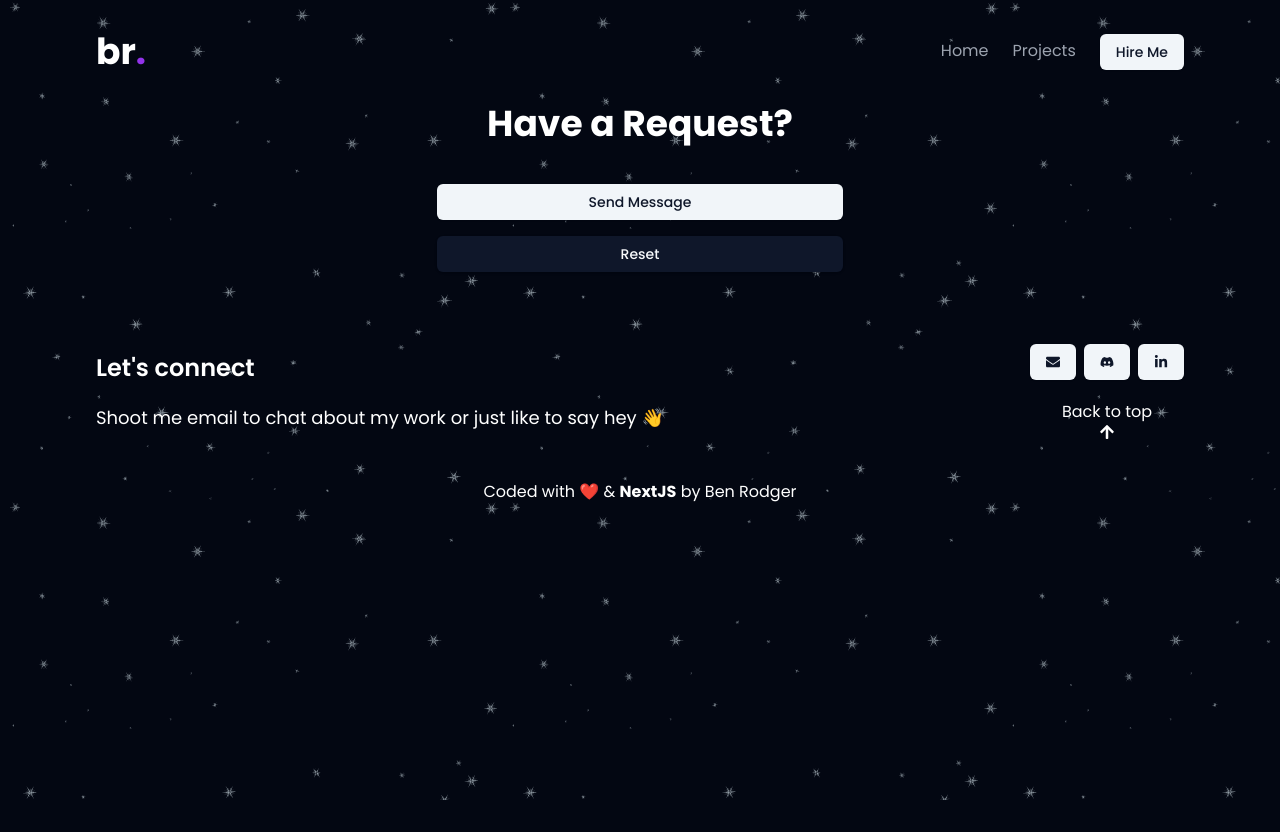
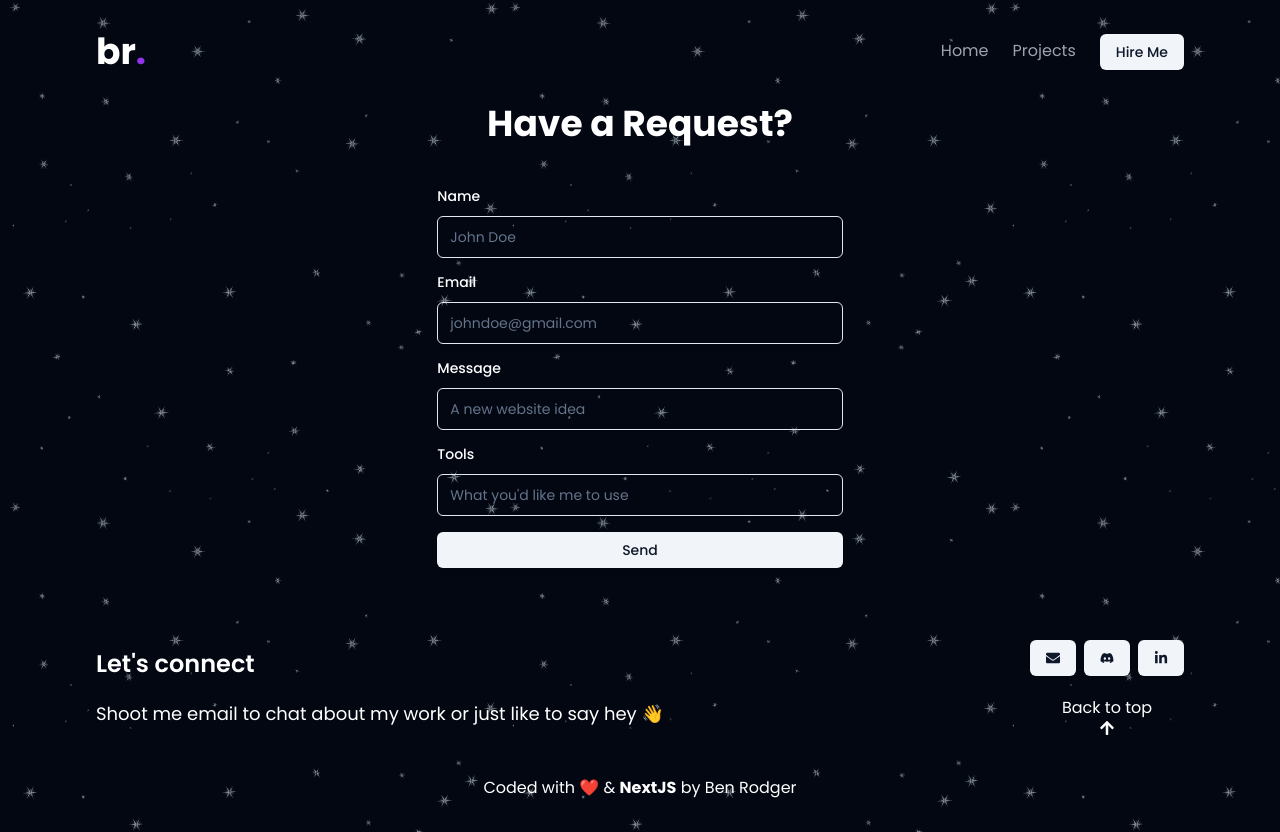
Before and after one commit to breon-dev/portfolio, a Next.js app: page /hire-me in a window 1280 px wide. Before the commit the page ends 800 px from the top, so only its background shows below. Built offline with nearby package versions, Linux system fonts and the light colour scheme.

Commit message:
added form functionality

```diff
--- a/actions/submit-email.ts
+++ b/actions/submit-email.ts
@@ -1,8 +1,20 @@
 "use server";
 
-export const SubmitEmail = async (values: any) => {
+import { EmailSchema } from "@/schemas";
+import * as z from "zod";
+
+export const SubmitEmail = async (values: z.infer<typeof EmailSchema>) => {
+    const validatedFields = EmailSchema.safeParse(values);
+
+    console.log(validatedFields);
+
+    if (!validatedFields.success) {
+        return {
+            error: "Invalid fields!"
+        }
+    }
+
     return {
-        success: "sus",
-        error: "this is another test"
-    };
+        success: "The email has been sent!"
+    }
 }
--- a/app/template.tsx
+++ b/app/template.tsx
@@ -7,7 +7,7 @@ export default function Template({ children }: { children: React.ReactNode }) {
     <motion.div
       initial={{ opacity: 0 }}
       animate={{ opacity: 1 }}
-      transition={{ ease: "easeInOut", duration: 0.5 }}
+      transition={{ ease: "easeInOut", duration: 0.2 }}
     >
       {children}
     </motion.div>
--- /dev/null
+++ b/components/hire-me/form-action-message.tsx
@@ -0,0 +1,38 @@
+//icons
+import { CheckCircledIcon } from "@radix-ui/react-icons";
+import { ExclamationTriangleIcon } from "@radix-ui/react-icons";
+
+//utils
+import { cn } from "@/lib/utils";
+
+//interface
+interface FormActionMessageProps {
+  message: string | undefined;
+  variant: "error" | "success";
+}
+
+export const FormActionMessage = ({
+  message,
+  variant,
+}: FormActionMessageProps) => {
+  if (!message) return null;
+
+  return (
+    <section
+      className={cn(
+        "p-3 rounded-md flex items-center gap-x-2 text-sm",
+        variant === "error"
+          ? "bg-destructive/15 text-destructive"
+          : "bg-emerald-500/15 text-emerald-500"
+      )}
+    >
+      {variant === "error" ? (
+        <ExclamationTriangleIcon className="h-4 w-4" />
+      ) : (
+        <CheckCircledIcon className="h-4 w-4" />
+      )}
+
+      <p>{message}</p>
+    </section>
+  );
+};
--- a/components/hire-me/hire-form.tsx
+++ b/components/hire-me/hire-form.tsx
@@ -24,6 +24,9 @@ import {
 } from "@/components/ui/form";
 import { Input } from "@/components/ui/input";
 
+//components
+import { FormActionMessage } from "@/components/hire-me/form-action-message";
+
 //Actions
 import { SubmitEmail } from "@/actions/submit-email";
 
@@ -39,7 +42,7 @@ export const HireForm = () => {
       name: "",
       email: "",
       message: "",
-      tools: ""
+      tools: "",
     },
   });
 
@@ -49,30 +52,106 @@ export const HireForm = () => {
     setSuccess("");
 
     startTransition(() => {
-      SubmitEmail(values)
-        .then((data) => {
-          setError(data.error);
-          setSuccess(data.success)
-        })
-    })
-  }
-
+      SubmitEmail(values).then((data) => {
+        setError(data.error);
+        setSuccess(data.success);
+      });
+    });
+  };
 
   return (
     <section className="w-full flex justify-center items-center text-white flex-col gap-10">
       <h2 className="text-center text-4xl font-bold">Have a Request?</h2>
-      <form
-        className="flex items-center justify-center flex-col gap-4 text-white w-1/3"
-      >
-        <div className="w-full flex flex-col justify-center gap-4">
-          <Button className="w-full" variant="secondary">
-            Send Message
+      <Form {...form}>
+        <form
+          onSubmit={form.handleSubmit(onSubmit)}
+          className="space-y-4 w-1/3"
+        >
+          <FormActionMessage message={success} variant="success" />
+          <FormActionMessage message={error} variant="error" />
+          <div className="space-y-3 w-full">
+            <FormField
+              control={form.control}
+              name="name"
+              render={({ field }) => (
+                <FormItem>
+                  <FormLabel>Name</FormLabel>
+                  <FormControl>
+                    <Input
+                      {...field}
+                      placeholder="John Doe"
+                      type="text"
+                      className="py-5"
+                      disabled={isPending}
+                    />
+                  </FormControl>
+                  <FormMessage />
+                </FormItem>
+              )}
+            />
+            <FormField
+              control={form.control}
+              name="email"
+              render={({ field }) => (
+                <FormItem>
+                  <FormLabel>Email</FormLabel>
+                  <FormControl>
+                    <Input
+                      {...field}
+                      placeholder="johndoe@gmail.com"
+                      type="email"
+                      className="py-5"
+                      disabled={isPending}
+                    />
+                  </FormControl>
+                  <FormMessage />
+                </FormItem>
+              )}
+            />
+            <FormField
+              control={form.control}
+              name="message"
+              render={({ field }) => (
+                <FormItem>
+                  <FormLabel>Message</FormLabel>
+                  <FormControl>
+                    <Input
+                      {...field}
+                      placeholder="A new website idea"
+                      type="text"
+                      className="py-5"
+                      disabled={isPending}
+                    />
+                  </FormControl>
+                  <FormMessage />
+                </FormItem>
+              )}
+            />
+            <FormField
+              control={form.control}
+              name="tools"
+              render={({ field }) => (
+                <FormItem>
+                  <FormLabel>Tools</FormLabel>
+                  <FormControl>
+                    <Input
+                      {...field}
+                      placeholder="What you'd like me to use"
+                      type="text"
+                      className="py-5"
+                      disabled={isPending}
+                    />
+                  </FormControl>
+                  <FormMessage />
+                </FormItem>
+              )}
+            />
+          </div>
+          <Button type="submit" className="w-full" variant="secondary">
+            Send
           </Button>
-          <Button className="w-full" variant="default">
-            Reset
-          </Button>
-        </div>
-      </form>
+        </form>
+      </Form>
     </section>
   );
 };
--- a/components/hire-me/success-message.tsx
+++ /dev/null
@@ -1,3 +0,0 @@
-export const SubmitMessage = () => {
-
-}
--- a/schemas/index.ts
+++ b/schemas/index.ts
@@ -1,16 +1,10 @@
 import * as z from "zod";
 
 export const EmailSchema = z.object({
-    name: z.string({
-        message: ""
-    }),
-    email: z.string().email({
-        message: ""
-    }),
-    message: z.string().min(50, {
-        message: ""
-    }),
-    tools: z.string({
-        message: ""
-    })
-})
+  name: z.string().min(1, { message: "Name is required" }),
+  email: z.string().email({ message: "Invalid email address" }),
+  message: z
+    .string()
+    .min(50, { message: "Message must be at least 50 characters long" }),
+  tools: z.string().min(1, { message: "Tools field is required" }),
+});
```
Also changed, not shown: app/hire-me/page.tsx (+5 -4 lines), components/hire-me/error-message.tsx (deleted).
